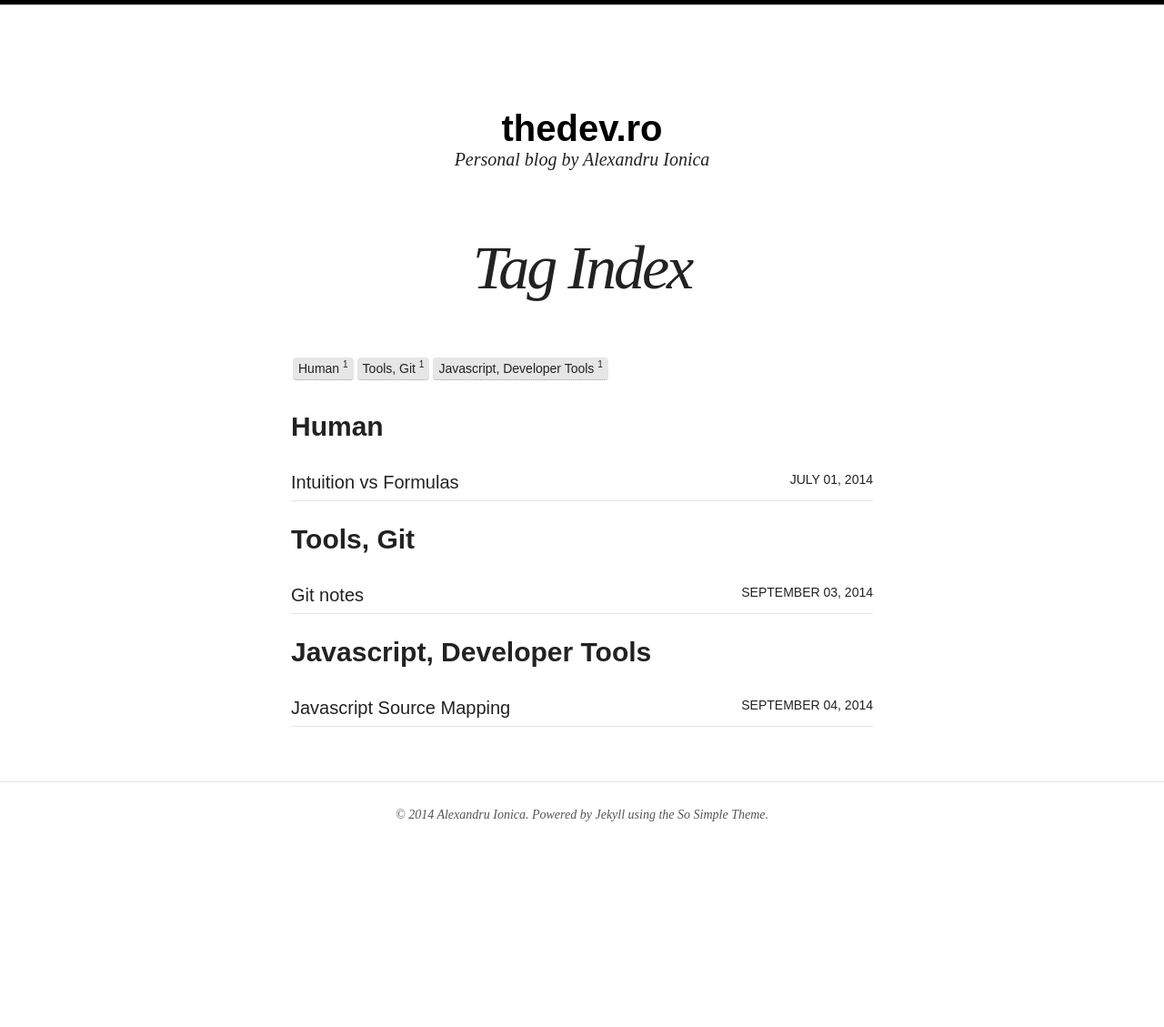
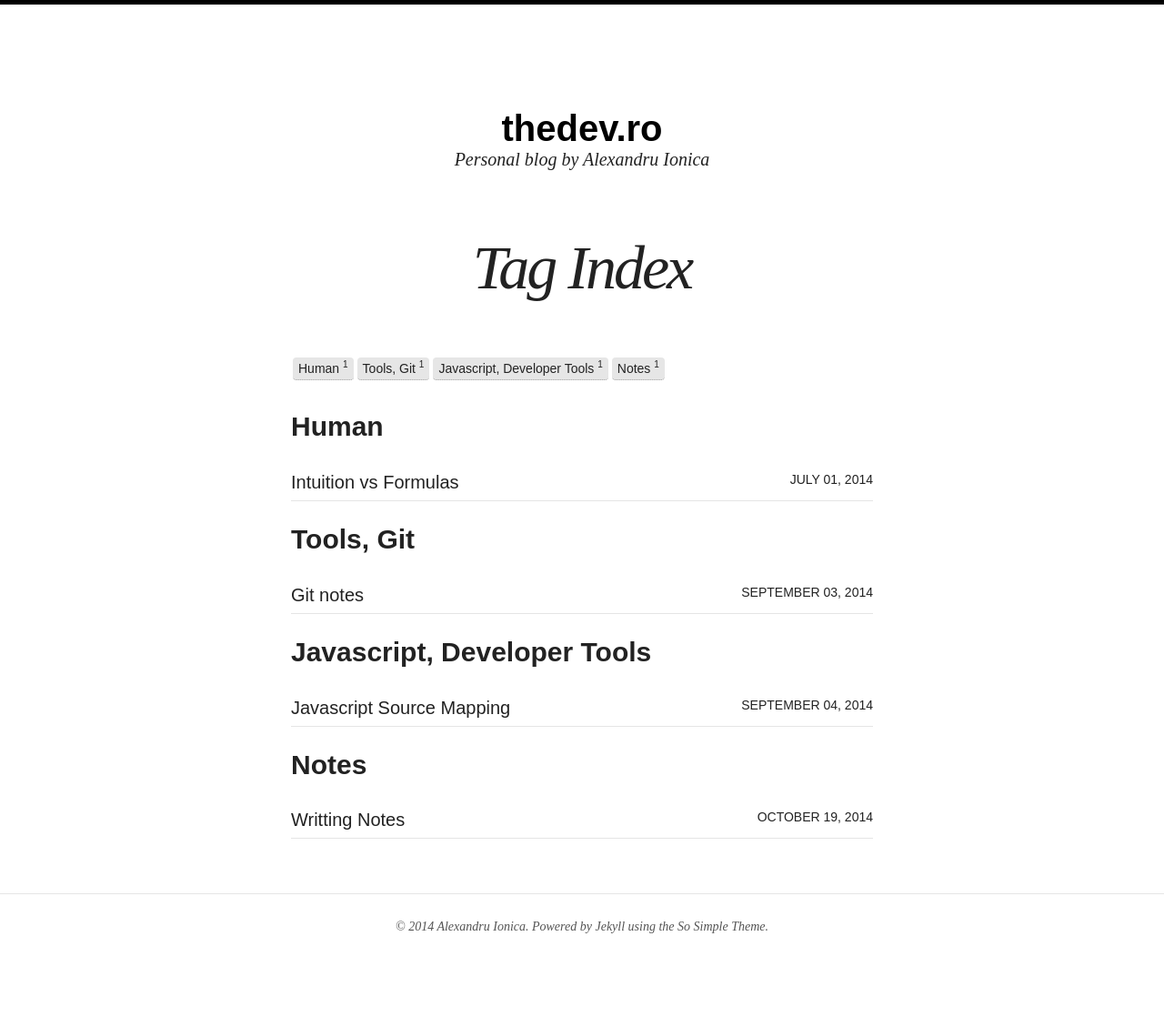
Before and after one commit to thedev/hipster-jekyll-blog, a Jekyll site: the page built from tags.html, in a window 1280 px wide. Shown: the whole page at 91% size. Built offline with Jekyll 4.4.1, drawn with Linux system fonts in a browser that asks for light colours; nearby versions of some CDN libraries; before the commit the page ends 1006 px from its top, so only the background shows below that.

Commit message:
fixing stupid mistake

```diff
--- a/_posts/2014-10-19-Writting-Notes.md
+++ b/_posts/2014-10-19-Writting-Notes.md
@@ -1,3 +1,11 @@
+---
+layout: post
+title: Writting Notes
+comments: true
+tags:
+- Notes
+---
+
 Writting in the sciences
 
 What makes good writing?
```
